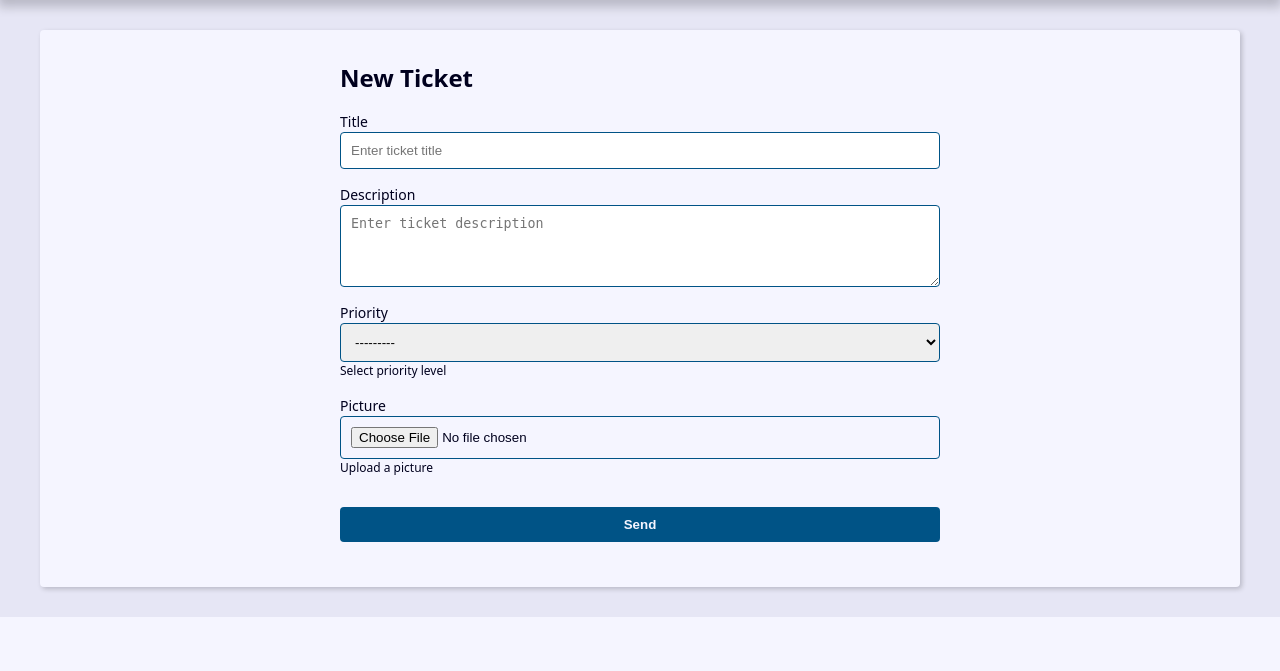
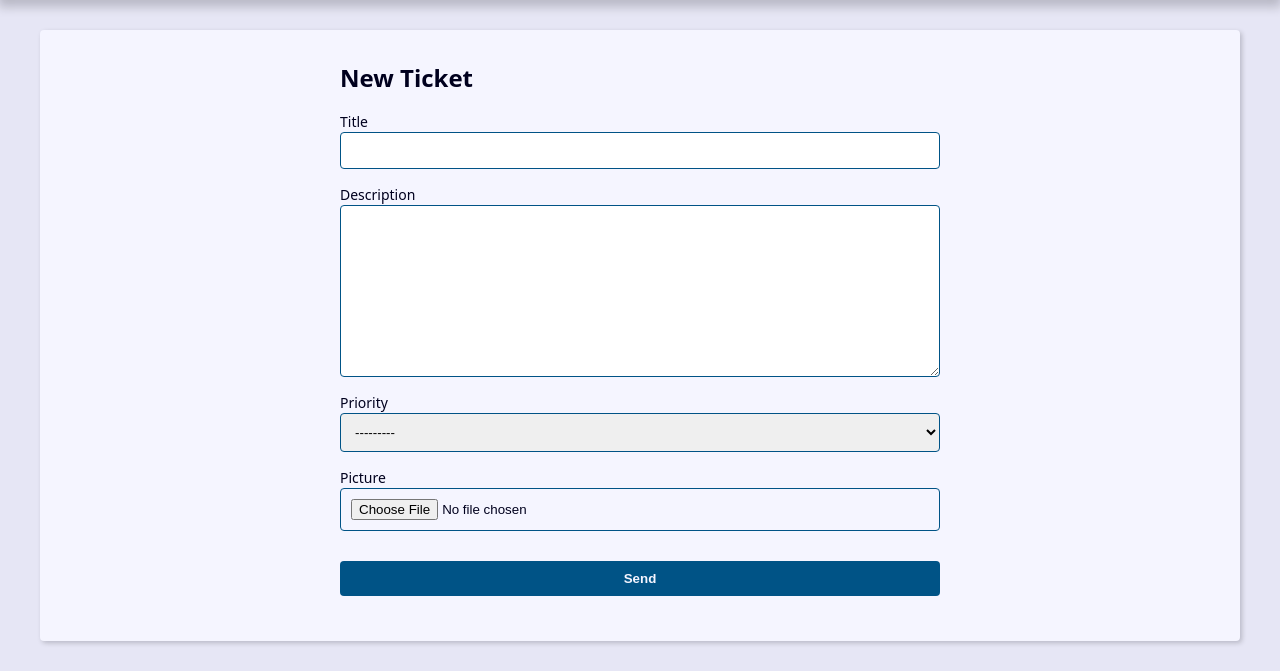
Before and after one commit to gabrielgasperig/projeto_integrador, a Django app: page /ticket/create/ in a window 1280 px wide. Shown: the part 239-910 px from the top of the page. Before the commit the page ends 856 px from the top, so only its background shows below. Run offline with Django 5.2, Linux system fonts and the light colour scheme; tables that the repository leaves empty hold one stand-in row (values such as "Sample post").

Commit message:
working with ImageField in template and forms

```diff
--- a/ticket/forms.py
+++ b/ticket/forms.py
@@ -3,36 +3,7 @@ from django.core.exceptions import ValidationError
 from . import models
 
 class TicketForm(forms.ModelForm):
-    def __init__(self, *args, **kwargs):
-        super().__init__(*args, **kwargs)
-
-        self.fields['title'].widget.attrs.update({'placeholder': 'Enter ticket title'})
-        self.fields['description'].widget.attrs.update({'placeholder': 'Enter ticket description'})
-        self.fields['priority'].help_text = 'Select priority level'
-        self.fields['picture'].help_text = 'Upload a picture'
-
+    picture = forms.ImageField(widget=forms.FileInput(attrs={'accept': 'image/*'}))
     class Meta:
         model = models.Ticket
         fields = 'title', 'description', 'priority','picture',
-
-        widgets = {
-            'description': forms.Textarea(attrs={'rows': 4}),
-        }
-
-
-    '''
-    def clean(self):
-        cleaned_data = self.cleaned_data
-        title = cleaned_data.get('title')
-        description = cleaned_data.get('description')
-
-        if title == description:
-            msg = ValidationError(
-                'Título não pode ser igual à descrição',
-                code='invalid'
-            )
-            self.add_error('title', msg)
-            self.add_error('description', msg)
-
-        return super().clean()
-    '''
--- a/ticket/templates/ticket/create.html
+++ b/ticket/templates/ticket/create.html
@@ -24,6 +24,12 @@
               <p class="help-text">{{ field.help_text }}</p>
             {% endif %}
           </div>
+
+          {% if field.name == 'picture' and field.value.url %}
+          <div class="form-group">
+              <img src="{{ field.value.url }}" alt="" style="max-width: 200px; max-height: 200px;">
+          </div>
+            {% endif %}
         {% endfor %}
       </div>
 
--- a/ticket/templates/ticket/ticket.html
+++ b/ticket/templates/ticket/ticket.html
@@ -11,6 +11,11 @@
         <p><b>Priority:</b> {{ ticket.priority.name }}</p>
         <p><b>Created date:</b> {{ ticket.created_date }}</p>
         <p><b>Description:</b> {{ ticket.description }}</p>
+        {% if ticket.picture %}
+        <p>
+            <img src="{{ ticket.picture.url }}" alt="{{ ticket.title }}" style="max-width: 300px; max-height: 300px;">
+        </p>
+        {% endif %}
 
         <div class="ticket-links">
             <a class="btn btn-link" href="{% url 'ticket:update' ticket.id %}" >Edit</a>
--- a/ticket/views/ticket_forms.py
+++ b/ticket/views/ticket_forms.py
@@ -8,7 +8,7 @@ def create(request):
     form_action = reverse('ticket:create')
 
     if request.method == 'POST':
-        form = TicketForm(request.POST)
+        form = TicketForm(request.POST, request.FILES)
 
         context = {
             'form': form,
@@ -41,7 +41,7 @@ def update(request, ticket_id):
     form_action = reverse('ticket:update', args=(ticket_id,))
 
     if request.method == 'POST':
-        form = TicketForm(request.POST, instance=ticket)
+        form = TicketForm(request.POST, request.FILES, instance=ticket)
 
         context = {
             'form': form,
```
